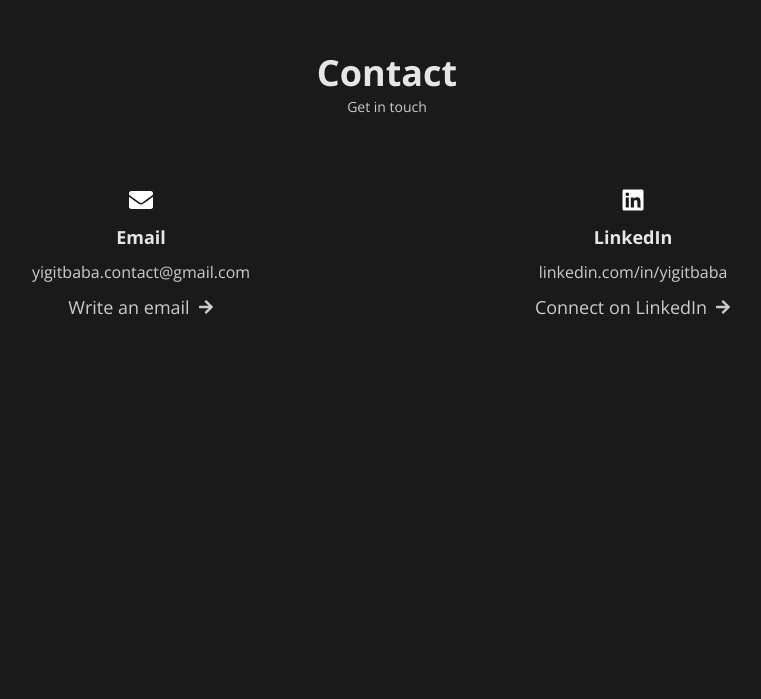
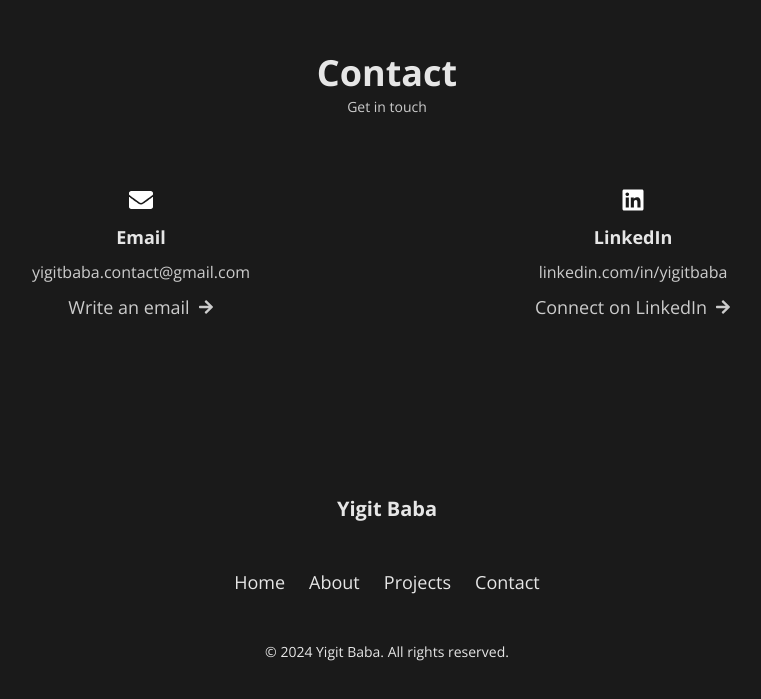
Before and after one commit to babaygt/yigit-portfolio, a Next.js app: page / in a window 1280 px wide. Shown: the part 3402-4101 px from the top of the page, without its empty margins (253-1014 px from the left). Before the commit the page ends 3825 px from the top, so only its background shows below. Built offline with nearby package versions, Linux system fonts and the light colour scheme; some icons are missing.

Commit message:
Add footer component

```diff
--- /dev/null
+++ b/app/components/footer/Footer.jsx
@@ -0,0 +1,38 @@
+import Link from 'next/link'
+import './footer.css'
+
+const Footer = () => {
+	return (
+		<footer className='footer'>
+			<div className='footer-container container'>
+				<h1 className='footer-title'>Yigit Baba</h1>
+				<ul className='footer-links'>
+					<li>
+						<Link href='#home' className='footer-link'>
+							Home
+						</Link>
+					</li>
+					<li>
+						<Link href='#about' className='footer-link'>
+							About
+						</Link>
+					</li>
+					<li>
+						<Link href='#projects' className='footer-link'>
+							Projects
+						</Link>
+					</li>
+					<li>
+						<Link href='#contact' className='footer-link'>
+							Contact
+						</Link>
+					</li>
+				</ul>
+				<div className='footer-copyright'>
+					<span>&copy; 2024 Yigit Baba. All rights reserved.</span>
+				</div>
+			</div>
+		</footer>
+	)
+}
+export default Footer
--- /dev/null
+++ b/app/components/footer/footer.css
@@ -0,0 +1,38 @@
+.footer {
+	background-color: var(--body-color);
+	border-top: 1px solid rgba(var(--border-color-rgba));
+}
+
+.footer-container {
+	padding: var(--size-800) var(--size-500);
+}
+
+.footer-title {
+	font-size: var(--fs-700);
+	color: var(--title-color);
+	text-align: center;
+}
+
+.footer-links {
+	display: flex;
+	justify-content: center;
+	column-gap: var(--size-500);
+	margin-top: var(--size-700);
+	margin-bottom: var(--size-700);
+}
+
+.footer-link {
+	font-size: var(--fs-600);
+	color: var(--title-color);
+	transition: var(--transition);
+}
+
+.footer-link:hover {
+	color: var(--clr-primary-400);
+}
+
+.footer-copyright {
+	font-size: var(--fs-400);
+	color: var(--title-color);
+	text-align: center;
+}
--- a/app/layout.js
+++ b/app/layout.js
@@ -1,6 +1,7 @@
 import { Open_Sans } from 'next/font/google'
 import './globals.css'
 import Header from './components/header/Header'
+import Footer from './components/footer/Footer'
 
 const open_sans = Open_Sans({
 	weight: ['400', '500', '600', '700'],
@@ -19,6 +20,7 @@ export default function RootLayout({ children }) {
 			<body>
 				<Header />
 				{children}
+				<Footer />
 			</body>
 		</html>
 	)
```
